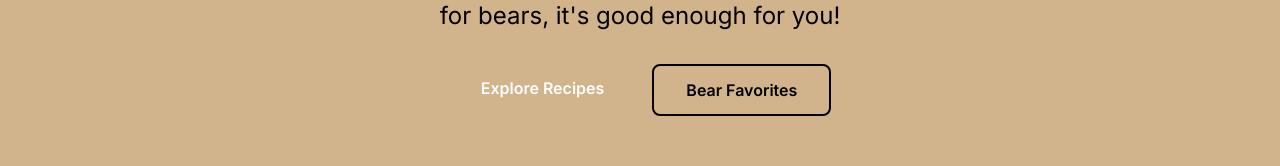
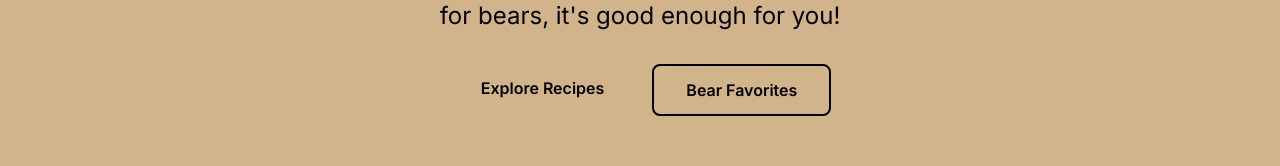
Before and after one commit to CrowdGenerator/nextjs-barespoon.com, a Next.js app: page / in a window 1280 px wide. Shown: the part 304-470 px from the top of the page. Built offline with nearby package versions, Linux system fonts and the light colour scheme.

Commit message:
Fix button contrast: Change Explore Recipes button text to black for sufficient contrast on orange background

```diff
--- a/app/components/Hero.tsx
+++ b/app/components/Hero.tsx
@@ -10,7 +10,7 @@ export function Hero() {
           Because if it's good enough for bears, it's good enough for you!
         </p>
         <div className="flex flex-col sm:flex-row gap-4 justify-center">
-          <a href="#recipes" className="bg-bear-600 hover:bg-bear-700 text-white px-8 py-3 rounded-lg font-semibold transition-colors">
+          <a href="#recipes" className="bg-bear-600 hover:bg-bear-700 text-black px-8 py-3 rounded-lg font-semibold transition-colors">
             Explore Recipes
           </a>
            <a href="#ingredients" className="border-2 border-bear-600 text-bear-800 hover:bg-bear-600 hover:text-white px-8 py-3 rounded-lg font-semibold transition-colors">
```
